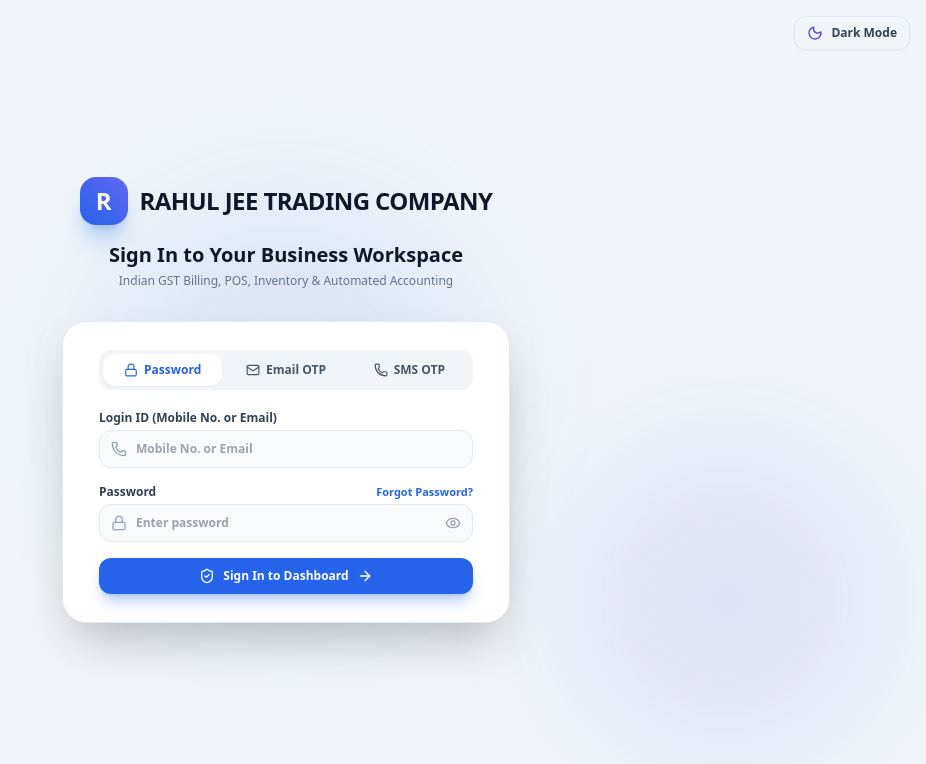
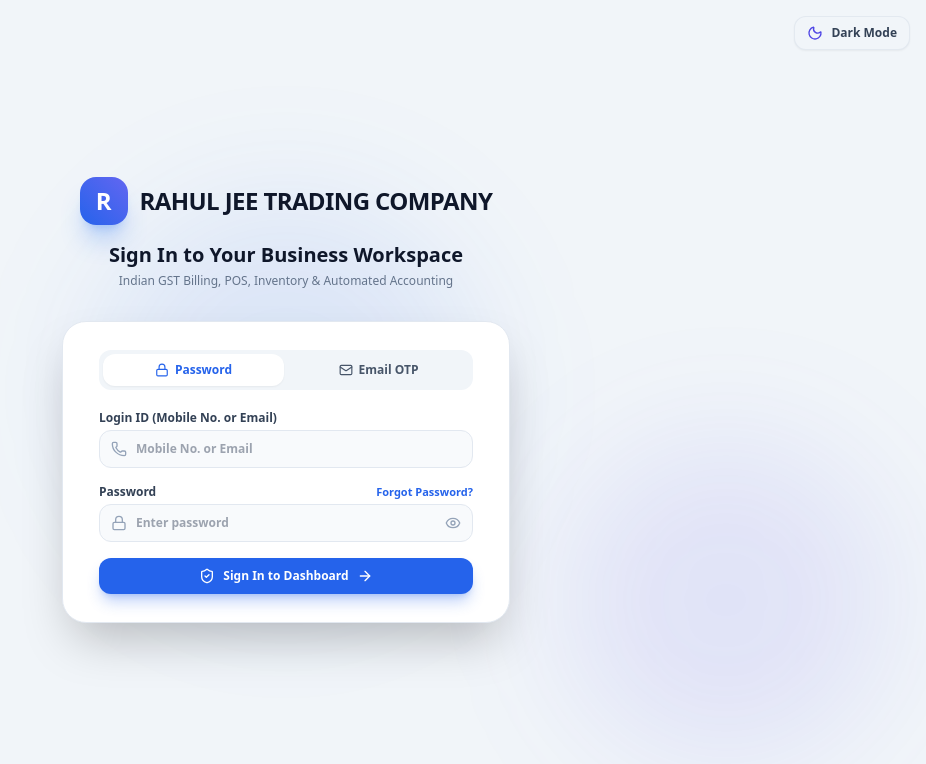
Before and after one commit to dizibrandmedia-del/rahultrading.online, a Next.js app: page /login in a window 1280 px wide. Shown: the top 764 px of the page, without its empty margins (354-1280 px from the left). Built offline with nearby package versions, Linux system fonts and the light colour scheme.

Commit message:
fix: remove SMS OTP tab and notice from login screen

```diff
--- a/src/app/login/page.tsx
+++ b/src/app/login/page.tsx
@@ -10,13 +10,10 @@ import {
   Eye,
   EyeOff,
   ArrowRight,
-  Sparkles,
   KeyRound,
   ShieldCheck,
   AlertCircle,
   CheckCircle2,
-  Clock,
-  HelpCircle,
   X
 } from 'lucide-react';
 import { ThemeToggle } from '@/components/theme/ThemeToggle';
@@ -24,8 +21,8 @@ import { ThemeToggle } from '@/components/theme/ThemeToggle';
 export default function LoginPage() {
   const router = useRouter();
 
-  // Active tab: 'password' | 'email-otp' | 'mobile-sms'
-  const [activeTab, setActiveTab] = useState<'password' | 'email-otp' | 'mobile-sms'>('password');
+  // Active tab: 'password' | 'email-otp'
+  const [activeTab, setActiveTab] = useState<'password' | 'email-otp'>('password');
 
   // Password Login State
   const [identifier, setIdentifier] = useState('');
@@ -274,7 +271,7 @@ export default function LoginPage() {
           )}
 
           {/* Navigation Tabs */}
-          <div className="grid grid-cols-3 gap-1 p-1 bg-slate-100 dark:bg-slate-800/70 rounded-xl text-xs font-semibold">
+          <div className="grid grid-cols-2 gap-1 p-1 bg-slate-100 dark:bg-slate-800/70 rounded-xl text-xs font-semibold">
             <button
               type="button"
               onClick={() => { setActiveTab('password'); setError(null); }}
@@ -298,18 +295,6 @@ export default function LoginPage() {
             >
               <Mail className="w-3.5 h-3.5" />
               <span>Email OTP</span>
-            </button>
-            <button
-              type="button"
-              onClick={() => { setActiveTab('mobile-sms'); setError(null); }}
-              className={`py-2 rounded-lg transition-all flex items-center justify-center gap-1.5 ${
-                activeTab === 'mobile-sms'
-                  ? 'bg-white dark:bg-slate-900 text-blue-600 dark:text-blue-400 shadow-sm font-bold'
-                  : 'text-slate-600 dark:text-slate-400 hover:text-slate-900 dark:hover:text-white'
-              }`}
-            >
-              <Phone className="w-3.5 h-3.5" />
-              <span>SMS OTP</span>
             </button>
           </div>
 
@@ -459,28 +444,7 @@ export default function LoginPage() {
             </div>
           )}
 
-          {/* Tab 3: Mobile SMS OTP Notice */}
-          {activeTab === 'mobile-sms' && (
-            <div className="space-y-3 p-4 bg-slate-50 dark:bg-slate-800/50 rounded-2xl border border-slate-200 dark:border-slate-700/60">
-              <div className="flex items-center gap-2 text-slate-900 dark:text-white font-bold text-xs">
-                <HelpCircle className="w-4 h-4 text-amber-500" />
-                <span>Commercial SMS OTP Notice (TRAI DLT)</span>
-              </div>
-              <p className="text-xs text-slate-600 dark:text-slate-300 leading-relaxed">
-                In India, carrier SMS dispatch requires a registered <strong>TRAI DLT Entity ID, Header (Sender ID), Approved SMS Template</strong>, and a paid SMS gateway API (e.g., MSG91, Fast2SMS).
-              </p>
-              <div className="p-2.5 bg-amber-500/10 border border-amber-500/30 rounded-xl text-[11px] text-amber-800 dark:text-amber-300 font-medium">
-                💡 To save you ongoing carrier/API recharge costs, your account is fully accessible using <strong>Password Login</strong> or <strong>Free Email OTP</strong>.
-              </div>
-              <button
-                type="button"
-                onClick={() => setActiveTab('password')}
-                className="w-full py-2 bg-slate-800 dark:bg-slate-700 hover:bg-slate-700 text-white text-xs font-bold rounded-xl"
-              >
-                Switch to Password Login
-              </button>
-            </div>
-          )}
+
         </div>
       </div>
 
```
